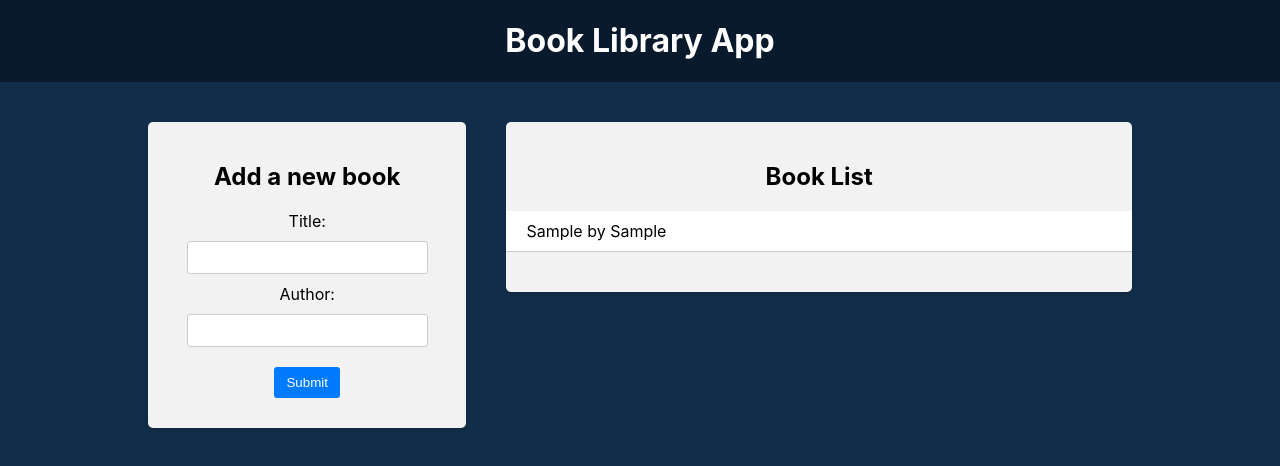
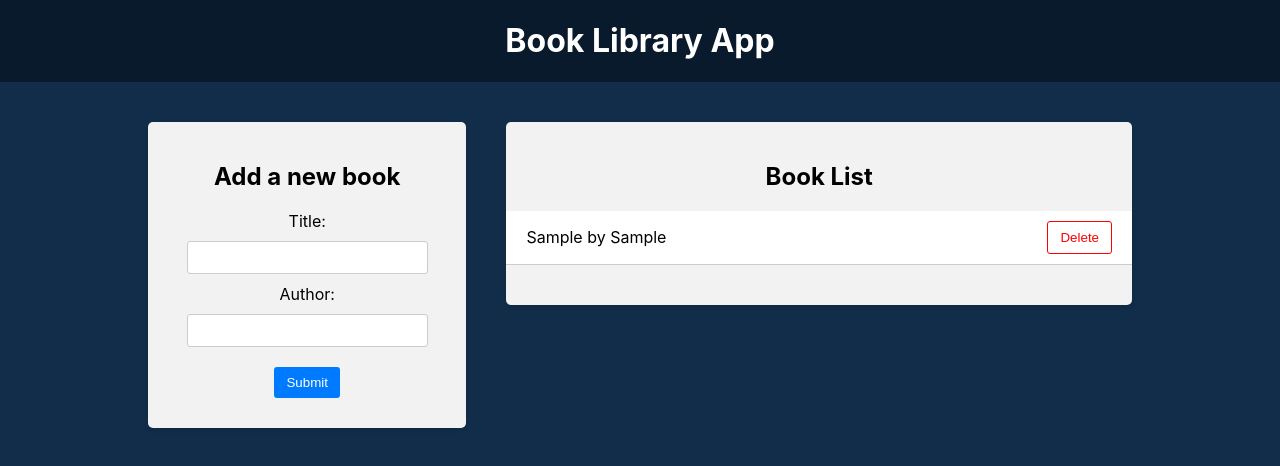
Before and after one commit to Mikoguu/book-library-app, a React (Create React App) app in the folder frontend/: page / in a window 1280 px wide. Both pictures are taken after typing "Sample", "Sample" into the empty fields and a click on the button "Submit". Shown: the top 466 px of the page. Built offline with nearby package versions, Linux system fonts and the light colour scheme.

Commit message:
added book deletion

```diff
--- a/frontend/src/components/BookList/BookLIst.jsx
+++ b/frontend/src/components/BookList/BookLIst.jsx
@@ -1,15 +1,35 @@
-import { useSelector } from "react-redux";
+import { useSelector, useDispatch } from "react-redux";
 import "./BookList.css";
+import { deleteBook } from "../../redux/books/actionCreators";
 
 function BookList() {
+  const dispatch = useDispatch();
   const books = useSelector((state) => state.books);
+  const handleBookDelete = (bookId) => {
+    dispatch(deleteBook(bookId));
+  };
   return (
     <div className="app-block book-list">
       <h2>Book List</h2>
       {!!books ? (
         <ul>
           {books.map((book) => {
-            return <li key={book.id}>{`${book.title} by ${book.author}`}</li>;
+            return (
+              <li key={book.id}>
+                <div className="book-info">
+                  {`${book.title} by ${book.author}`}
+                </div>
+                <div className="book-actions">
+                  <button
+                    onClick={() => {
+                      handleBookDelete(book.id);
+                    }}
+                  >
+                    Delete
+                  </button>
+                </div>
+              </li>
+            );
           })}
         </ul>
       ) : (
--- a/frontend/src/redux/books/actionCreators.js
+++ b/frontend/src/redux/books/actionCreators.js
@@ -6,3 +6,10 @@
     payload: newBook,
   };
 };
+
+export const deleteBook = (bookId) => {
+  return {
+    type: actionTypes.DELETE_BOOK,
+    payload: bookId,
+  };
+};
--- a/frontend/src/redux/books/actionTypes.js
+++ b/frontend/src/redux/books/actionTypes.js
@@ -1 +1,2 @@
 export const ADD_BOOK = "ADD_BOOK";
+export const DELETE_BOOK = "DELETE_BOOK";
--- a/frontend/src/redux/books/reducer.js
+++ b/frontend/src/redux/books/reducer.js
@@ -6,6 +6,8 @@
   switch (action.type) {
     case actionTypes.ADD_BOOK:
       return [...state, action.payload];
+    case actionTypes.DELETE_BOOK:
+      return state.filter((book) => book.id !== action.payload);
 
     default:
       return state;
```
